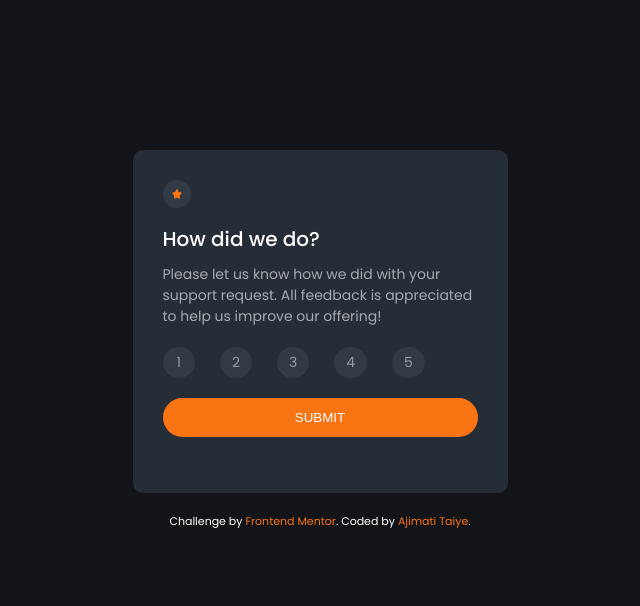
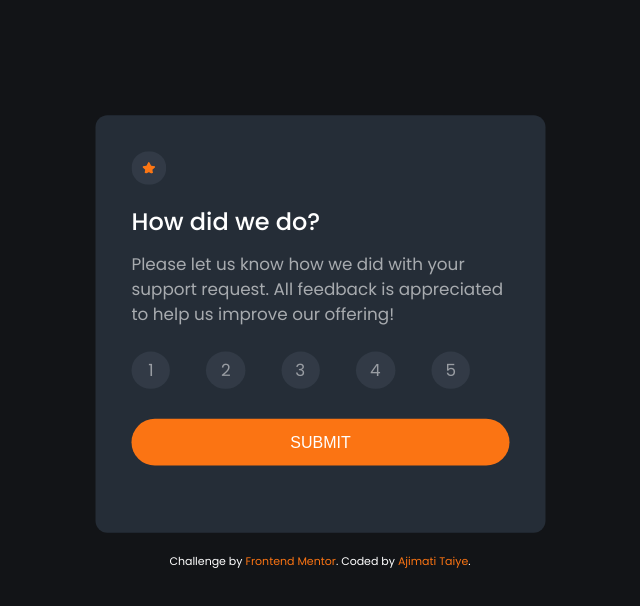
Before and after one commit to Teewaii/Interactive-rating-repo, a plain HTML site: page index.html in a window 1280 px wide. Shown: the whole page, without its empty margins (320-960 px from the left). Drawn offline with Linux system fonts and the light colour scheme.

Commit message:
Update style.css

```diff
--- a/style.css
+++ b/style.css
@@ -40,7 +40,6 @@ a {
     max-width: 375px;
     background-color: var(--DarkBlue);
     border-radius: 10px;
-    ;
     margin: auto;
     margin-top: 80px;
     padding: 30px;
@@ -74,7 +73,7 @@ a {
     list-style: none;
     color: rgba(255, 255, 255, 0.5);
     display: flex;
-    margin-bottom: 20px;
+    margin-bottom: 25px;
     cursor: pointer;
 }
 
@@ -89,7 +88,7 @@ a {
 }
 
 .rating-list li {
-    margin-right: 25px;
+    margin-right: 30px;
     border-radius: 50%;
     background-color: rgba(124, 135, 152, .15);
     padding: 5px 12px;
@@ -178,7 +177,8 @@ button:hover {
     .container,
     .submit {
         margin-top: 150px;
-        margin-bottom: 20px;
+        margin-bottom: 55px;
+        transform: scale(120%);
 
     }
 
```
